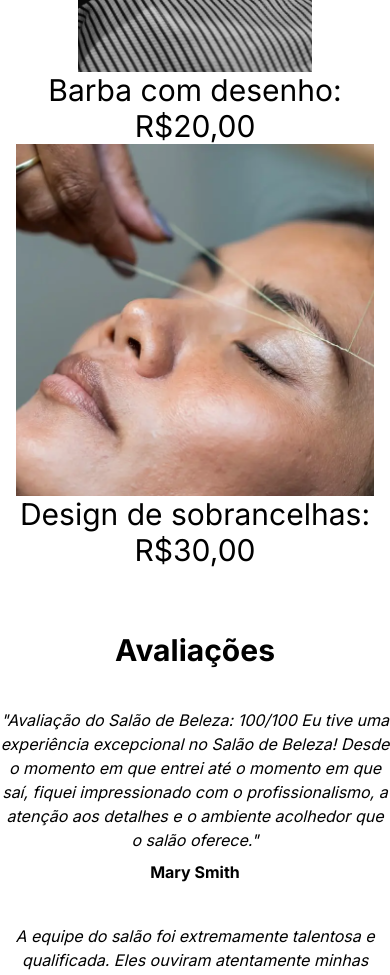
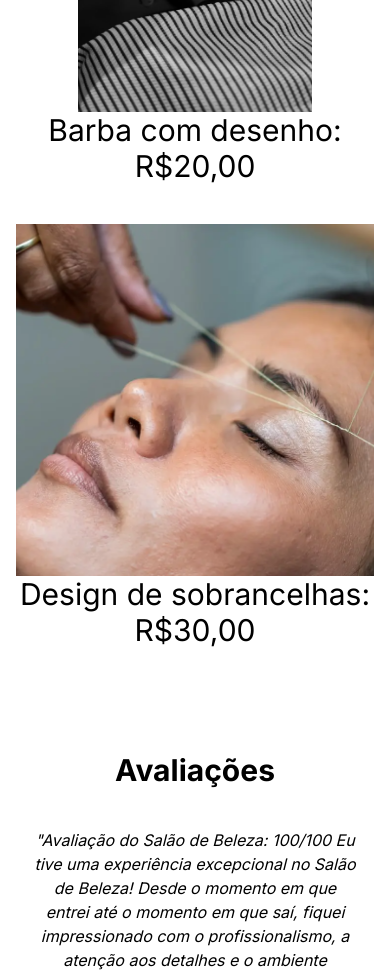
Before and after one commit to raphael-foliveira/stylehub, a Next.js app: page /preview in a window 390 px wide. Shown: the part 4440-5415 px from the top of the page. Built offline with nearby package versions, Linux system fonts and the light colour scheme.

Commit message:
fix width again

```diff
--- a/src/components/preview/reviews/Reviews.tsx
+++ b/src/components/preview/reviews/Reviews.tsx
@@ -2,7 +2,7 @@ export default function Reviews() {
   return (
     <div className="text-center pt-10">
       <h2 className="text-3xl font-bold mb-10">Avaliações</h2>
-      <div className="lg:w-1/2 m-auto mb-10">
+      <div className="w-10/12 lg:w-1/2 m-auto mb-10">
         <p className="italic mb-2">
           "Avaliação do Salão de Beleza: 100/100 Eu tive uma experiência excepcional no Salão de Beleza! Desde o momento em que entrei até o
           momento em que saí, fiquei impressionado com o profissionalismo, a atenção aos detalhes e o ambiente acolhedor que o salão
@@ -10,7 +10,7 @@ export default function Reviews() {
         </p>
         <h6 className="font-bold">Mary Smith</h6>
       </div>
-      <div className="lg:w-1/2 m-auto mb-10">
+      <div className="w-10/12 lg:w-1/2 m-auto mb-10">
         <p className="italic mb-2">
           A equipe do salão foi extremamente talentosa e qualificada. Eles ouviram atentamente minhas preferências e necessidades, e
           realmente superaram minhas expectativas. Os serviços prestados foram de alta qualidade e o resultado final foi simplesmente
--- a/src/components/preview/services/Services.tsx
+++ b/src/components/preview/services/Services.tsx
@@ -27,7 +27,7 @@ export default function Services() {
       <div className="flex flex-wrap mb-10">
         {servicesInfo.map((service) => {
           return (
-            <div className="w-full lg:w-1/3 p-4 h-96 text-center mb-10" key={service.key}>
+            <div className="w-full lg:w-1/3 p-4 h-96 text-center mb-20" key={service.key}>
               <img src={service.image.src} alt="" className="object-cover h-full w-auto m-auto" />
               <h3 className="text-3xl">{service.description}</h3>
             </div>
```
